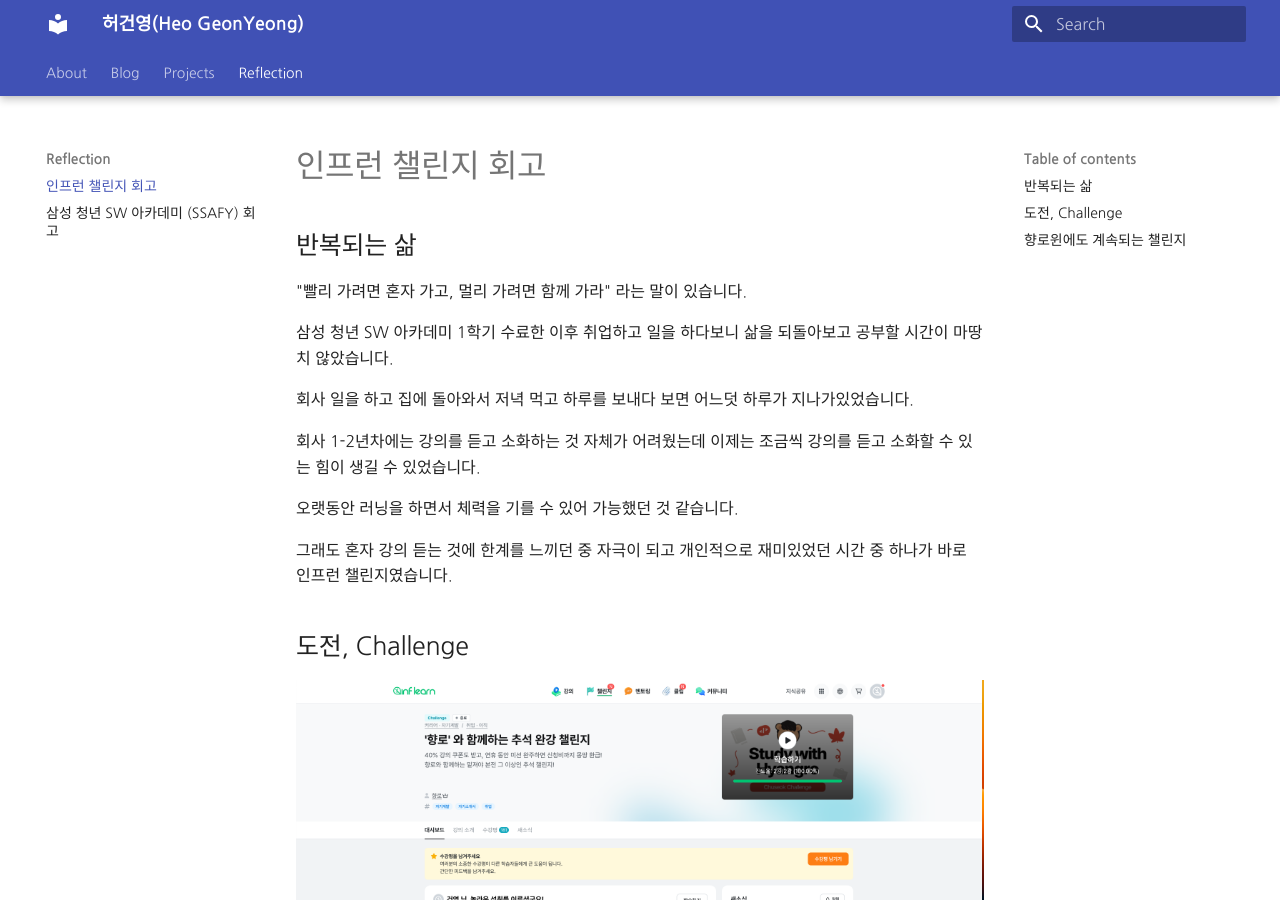
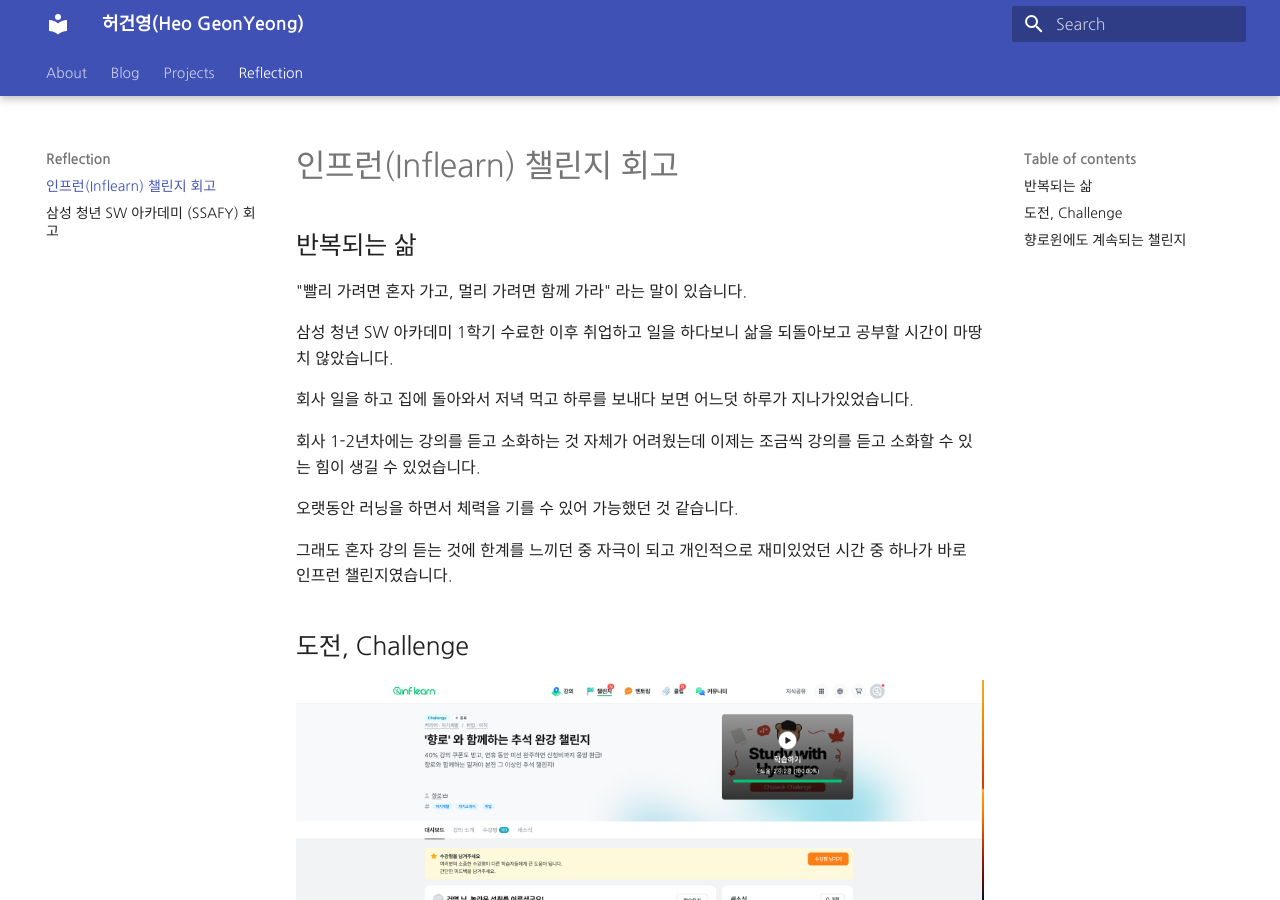
Before and after one commit to gyheo/gyheo.github.io, an MkDocs documentation site: the page built from docs/reflection/inflearn-challenge.md, in a window 1280 px wide and 900 px high. Built offline with MkDocs 1.6.1 and Material for MkDocs 9.7.7, drawn with Linux system fonts in a browser that asks for light colours.

Commit message:
️📝 Update the posts

```diff
--- a/docs/reflection/inflearn-challenge.md
+++ b/docs/reflection/inflearn-challenge.md
@@ -1,4 +1,4 @@
-# 인프런 챌린지 회고
+# 인프런(Inflearn) 챌린지 회고
 
 ## 반복되는 삶
 
```
